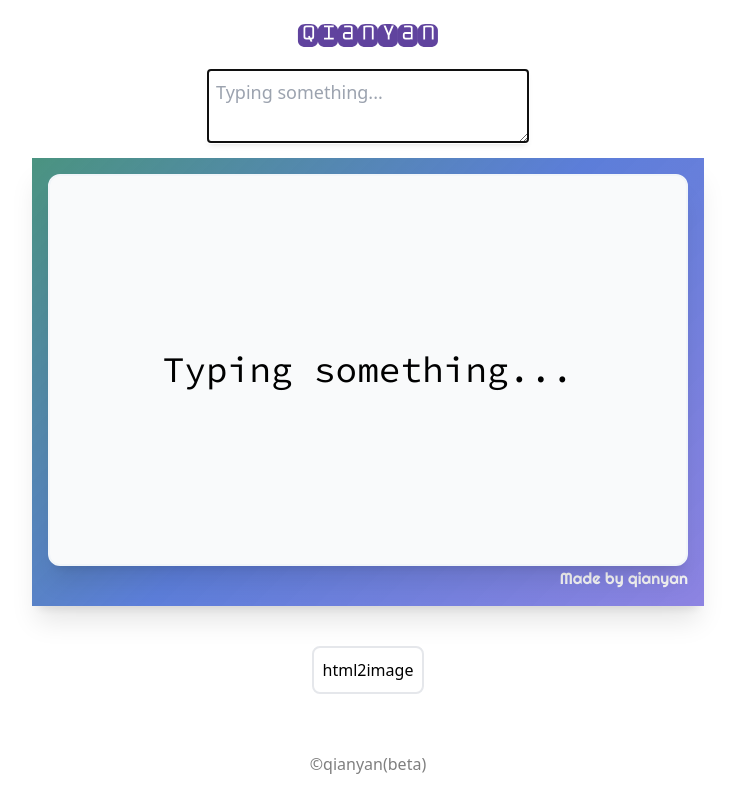
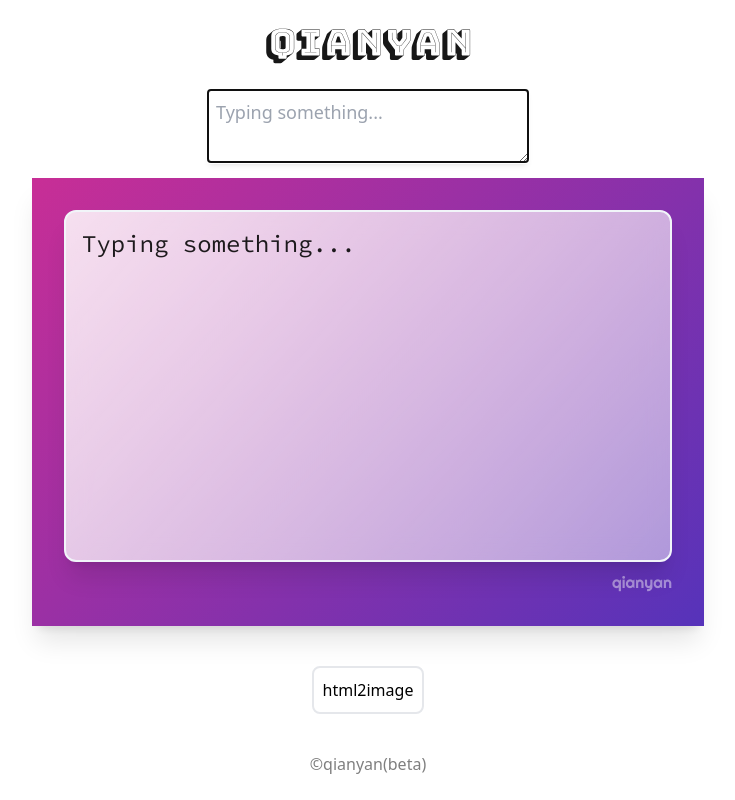
Before and after one commit to jaywhen/qianyan, a Next.js app: page / in a window 1280 px wide. Shown: the whole page, without its empty margins (272-1007 px from the left). Built offline with nearby package versions, Linux system fonts and the light colour scheme; a web font is replaced by a local one.

Commit message:
add client judge

```diff
--- a/components/cards/BasicCard.tsx
+++ b/components/cards/BasicCard.tsx
@@ -1,21 +1,19 @@
 import { toPng } from "html-to-image"
 import { ChangeEvent, useCallback, useEffect, useRef, useState } from "react"
+import { isMobileClient } from "../../lib";
 import Button from "../Button";
 
 const BasicCard = () => {
-  // useEffect(() => {
-  //   alert(navigator.platform)
-  // }, [])
+  useEffect(() => {
+    setIsMobile(isMobileClient());
+  }, [])
   const ref = useRef<HTMLDivElement>(null)
   const [content, setContent] = useState('Typing something...');
   const [isHidden, setIsHidden] = useState(true);
   const [imgUrl, setImgUrl] = useState('');
   const [imgWidth, setImgWidth] = useState('');
   const [imgHight, setImgHight] = useState('');
-
-  const onClose = () => {
-    setIsHidden(true);
-  }
+  const [isMobile, setIsMobile] = useState(false);
 
   const typing = (e: ChangeEvent<HTMLTextAreaElement>) => {
     setContent(e.target.value);
@@ -26,7 +24,7 @@ const BasicCard = () => {
       return
     }
     const node = ref.current;
-    const scale = 12;
+    const scale = 6;
     const style = {
       transform: 'scale(' + scale + ')',
       'transform-origin': 'top left',
@@ -40,23 +38,24 @@ const BasicCard = () => {
     }
     toPng(node, param)
       .then((dataUrl) => {
-        // const link = document.createElement('a')
-        // link.download = 'my-image-name.png'
-        // link.href = dataUrl
-        // link.click()
         const hight = ref.current?.clientHeight
         const width = ref.current?.clientWidth
         setImgHight(`${hight}px`)
         setImgWidth(`${width}px`)
         setImgUrl(dataUrl)
         setIsHidden(false);
+        if(!isMobile) {
+          const link = document.createElement('a')
+          link.download = 'qianyan.png'
+          link.href = dataUrl
+          link.click()
+        }
       })
       .catch((err) => {
         console.log(err)
       })
-  }, [ref])
+  }, [ref, isMobile])
 
-  // bg-gradient-[-50deg] from-[#ffffff80] to-[#ffffffd9]
   return (
     <div className='relative flex justify-center flex-col items-center'>
       <textarea placeholder='Typing something...'
@@ -64,13 +63,13 @@ const BasicCard = () => {
         wrap='hard'
         autoFocus={true}
         className='caret-pink-500 my-4 p-2 shadow-md text-lg w-80'></textarea>
-      <div ref={ref} className='p-4 w-[24rem] h-[18rem]  sm:w-[42rem] sm:h-[28rem] bg-gradient-135 from-[#0a6d53bc] via-[#4269d3dc] to-[#6f63daca] shadow-xl'>
+      <div ref={ref} style={{ background: "linear-gradient(135deg, rgb(200, 46, 150), rgb(86, 51, 186))" }} className='p-8 w-[24rem] h-[18rem]  sm:w-[42rem] sm:h-[28rem] bg-gradient-135 from-[#0a6d53bc] via-[#4269d3dc] to-[#6f63daca] shadow-xl'>
         <div className='w-full h-full flex flex-col justify-center items-center'>
-          <div className='text-xl sm:text-4xl border-2 border-slate-100 font-SourceCodePro flex justify-center items-center backdrop-blur-md bg-gray-50 text-black p-2 w-full h-8/12 flex-1 rounded-xl shadow-xl'>
+          <div style={{ background: "linear-gradient(-50deg, rgba(255, 255, 255, 0.5), rgba(255, 255, 255, 0.85) 100%)", color: "rgba(5, 5, 5, 0.9)" }} className='p-4 text-xl sm:text-2xl border-2 border-slate-100 font-SourceCodePro leading-relaxed flex backdrop-blur-md text-black w-full h-8/12 flex-1 rounded-xl shadow-xl'>
             {content}
           </div>
-          <div className='text-zinc-100 text-md self-end font-Righteous'>
-            Made by qianyan
+          <div className='text-[#ffffff74] text-md self-end mt-2 font-Righteous'>
+            qianyan
           </div>
         </div>
       </div>
--- a/components/layouts/CommonLayout.tsx
+++ b/components/layouts/CommonLayout.tsx
@@ -11,7 +11,7 @@ const CommonLayout = ({children}:any) => {
         <link rel="icon" href="/favicon.ico" />
       </Head>
       <header>
-        <Image src='/logo.svg' alt='logo' width='146px' height='24' />
+        <Image src='/logo-test.svg' alt='logo' width='205' height='44' />
       </header>
       <main className='grow'>
         {children}
--- /dev/null
+++ b/lib/index.ts
@@ -0,0 +1,10 @@
+const pc_list = ["Macintosh", "MacIntel", "MacPPC", "Mac68K", "Linux", "Win32"]
+
+export const isMobileClient = ():boolean => {
+  if(navigator.userAgentData) {
+    return navigator.userAgentData.mobile;
+  } else {
+    const clientType = navigator.platform;
+    return !pc_list.includes(clientType)
+  }
+}
--- a/tsconfig.json
+++ b/tsconfig.json
@@ -13,7 +13,10 @@
     "resolveJsonModule": true,
     "isolatedModules": true,
     "jsx": "preserve",
-    "incremental": true
+    "incremental": true,
+    "types": [
+      "./types/userAgentData"
+    ]
   },
   "include": ["next-env.d.ts", "**/*.ts", "**/*.tsx"],
   "exclude": ["node_modules"]
```
Also changed, not shown: types/userAgentData/index.d.ts (added, +40 -0 lines), public/logo-test.svg (added).
